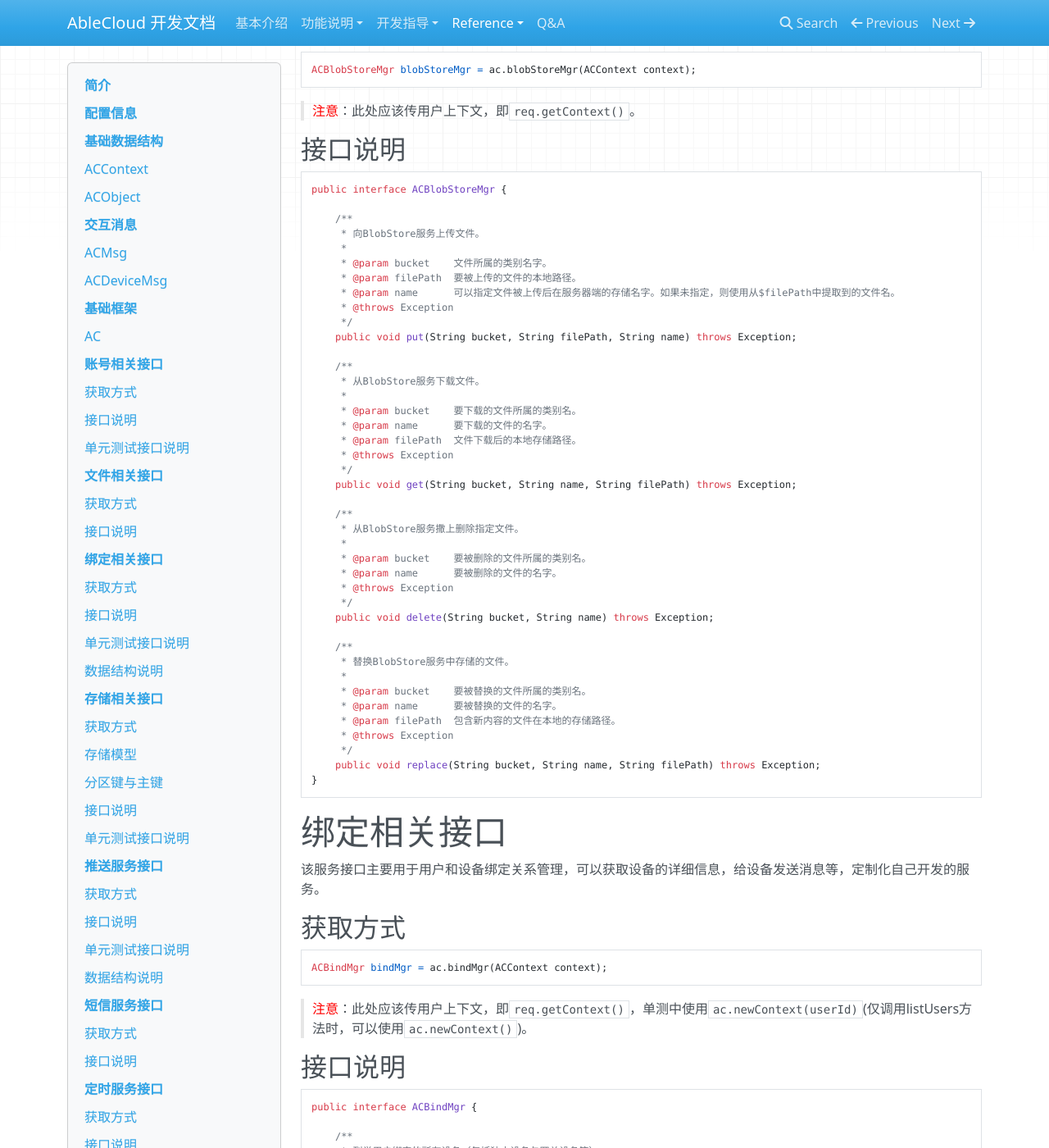
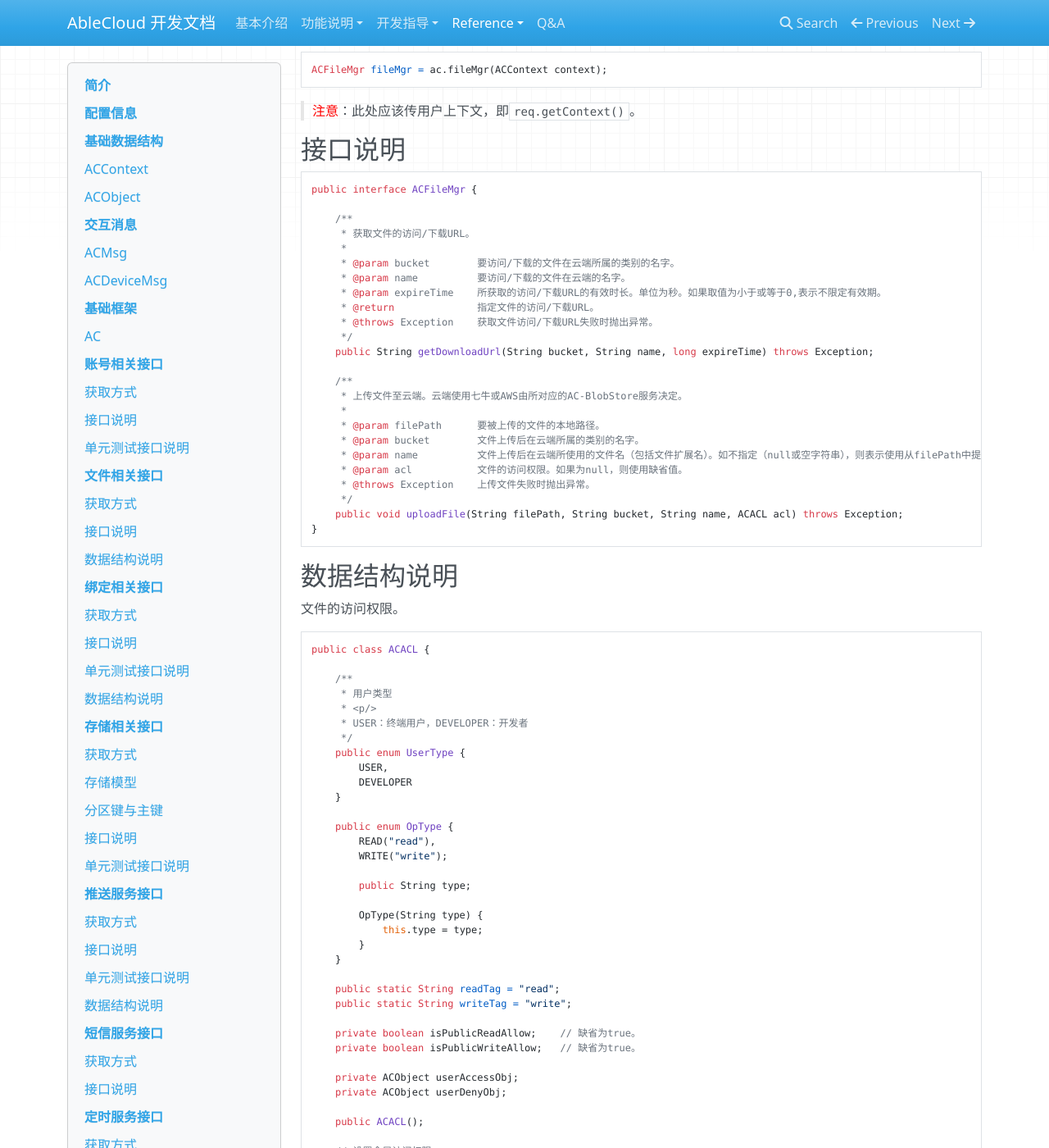
Before and after one commit to JessonW/rd_docs, an MkDocs documentation site: the page built from docs/reference/java.md, in a window 1280 px wide and 1400 px high, scrolled down 17345 px. Shown: the whole window at 82% size. Built offline with MkDocs 1.6.1, drawn with Linux system fonts in a browser that asks for light colours; nearby versions of some CDN libraries; old or Windows-style settings are respelled for this version of MkDocs; some of the changed text lies outside the part shown.

Commit message:
ACFileMgr and ACACL

````diff
--- a/docs/reference/java.md
+++ b/docs/reference/java.md
@@ -600,7 +600,7 @@ public abstract class AC {
      * @param context 开发者的context
      * @return
      */
-    public abstract ACBlobStoreMgr blobStoreMgr(ACContext context);
+    public abstract ACFileMgr fileMgr(ACContext context);
 
     /**
      * 为便于测试，开发者可实现一个服务的桩
@@ -899,52 +899,99 @@ public interface ACAccountMgrForTest extends ACAccountMgr {
 该服务接口用于通过云端服务管理文件数据，如用户的头像文件等。
 ##获取方式
 ```java
-ACBlobStoreMgr blobStoreMgr = ac.blobStoreMgr(ACContext context);
+ACFileMgr fileMgr = ac.fileMgr(ACContext context);
 ```
 ><font color="red">注意</font>：此处应该传用户上下文，即`req.getContext()`。
 
 ##接口说明
 ```java
-public interface ACBlobStoreMgr {
-
-    /**
-     * 向BlobStore服务上传文件。
-     *
-     * @param bucket    文件所属的类别名字。
-     * @param filePath  要被上传的文件的本地路径。
-     * @param name      可以指定文件被上传后在服务器端的存储名字。如果未指定，则使用从$filePath中提取到的文件名。
-     * @throws Exception
-     */
-    public void put(String bucket, String filePath, String name) throws Exception;
-
-    /**
-     * 从BlobStore服务下载文件。
-     *
-     * @param bucket    要下载的文件所属的类别名。
-     * @param name      要下载的文件的名字。
-     * @param filePath  文件下载后的本地存储路径。
-     * @throws Exception
-     */
-    public void get(String bucket, String name, String filePath) throws Exception;
-
-    /**
-     * 从BlobStore服务撒上删除指定文件。
-     *
-     * @param bucket    要被删除的文件所属的类别名。
-     * @param name      要被删除的文件的名字。
-     * @throws Exception
-     */
-    public void delete(String bucket, String name) throws Exception;
-
-    /**
-     * 替换BlobStore服务中存储的文件。
-     *
-     * @param bucket    要被替换的文件所属的类别名。
-     * @param name      要被替换的文件的名字。
-     * @param filePath  包含新内容的文件在本地的存储路径。
-     * @throws Exception
-     */
-    public void replace(String bucket, String name, String filePath) throws Exception;
+public interface ACFileMgr {
+
+    /**
+     * 获取文件的访问/下载URL。
+     *
+     * @param bucket        要访问/下载的文件在云端所属的类别的名字。
+     * @param name          要访问/下载的文件在云端的名字。
+     * @param expireTime    所获取的访问/下载URL的有效时长。单位为秒。如果取值为小于或等于0,表示不限定有效期。
+     * @return              指定文件的访问/下载URL。
+     * @throws Exception    获取文件访问/下载URL失败时抛出异常。
+     */
+    public String getDownloadUrl(String bucket, String name, long expireTime) throws Exception;
+
+    /**
+     * 上传文件至云端。云端使用七牛或AWS由所对应的AC-BlobStore服务决定。
+     *
+     * @param filePath      要被上传的文件的本地路径。
+     * @param bucket        文件上传后在云端所属的类别的名字。
+     * @param name          文件上传后在云端所使用的文件名（包括文件扩展名）。如不指定（null或空字符串），则表示使用从filePath中提取的文件名字。
+     * @param acl           文件的访问权限。如果为null，则使用缺省值。
+     * @throws Exception    上传文件失败时抛出异常。
+     */
+    public void uploadFile(String filePath, String bucket, String name, ACACL acl) throws Exception;
+}
+```
+
+##数据结构说明
+
+文件的访问权限。
+
+```java
+public class ACACL {
+
+    /**
+     * 用户类型
+     * <p/>
+     * USER：终端用户，DEVELOPER：开发者
+     */
+    public enum UserType {
+        USER,
+        DEVELOPER
+    }
+
+    public enum OpType {
+        READ("read"),
+        WRITE("write");
+
+        public String type;
+
+        OpType(String type) {
+            this.type = type;
+        }
+    }
+
+    public static String readTag = "read";
+    public static String writeTag = "write";
+
+    private boolean isPublicReadAllow;    // 缺省为true。
+    private boolean isPublicWriteAllow;   // 缺省为true。
+
+    private ACObject userAccessObj;
+    private ACObject userDenyObj;
+
+    public ACACL();
+
+    // 设置全局访问权限
+    public void setPublicReadAccess(boolean allow);
+    public void setPublicWriteAccess(boolean allow);
+
+    // 设置用户访问权限（白名单）
+    public void setUserAccess(OpType opType, UserType userType, long user);
+    public void unsetUserAccess(OpType opType, UserType userType, long user);
+
+    // 设置用户访问权限（黑名单）
+    public void setUserDeny(OpType opType, UserType userType, long user);
+    public void unsetUserDeny(OpType opType, UserType userType, long user);
+
+    // 检查用户读权限，先检查黑名单，再检查白名单
+    public boolean isReadAllowed(UserType userType, Long user);
+
+    // 检查用户写权限
+    public boolean isWriteAllowed(UserType userType, Long user);
+
+    // 辅助函数
+    public boolean isAllowed(UserType userType, Long user, OpType opType);
+
+    public ACObject toObject();
 }
 ```
 
````
